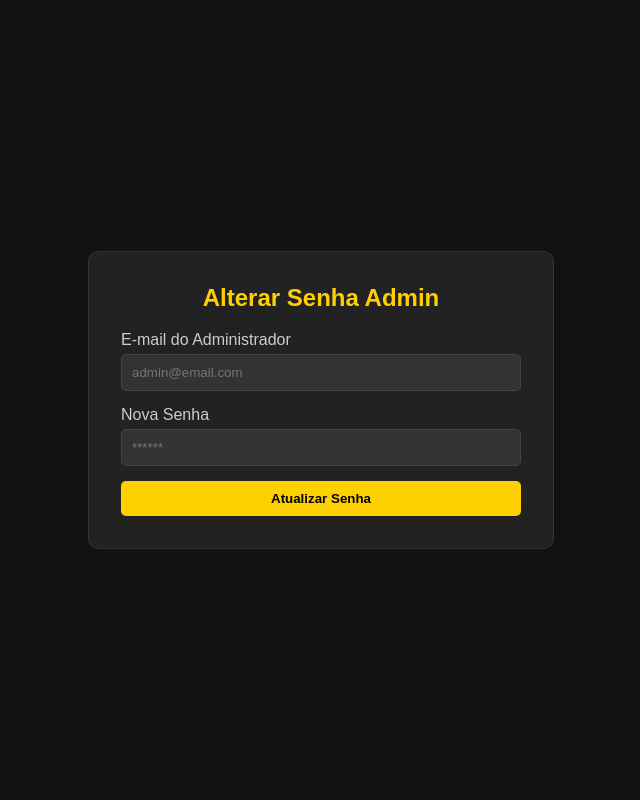
After one commit to Brunoalemao2017/raspadinha, a PHP site: page /update_admin_pass.php in a window 1280 px wide. The commit adds this page. Shown: the whole page, without its empty margins (319-959 px from the left). Run offline with PHP 8.4, Linux system fonts and the light colour scheme; data comes from the database, SQL or seed files in the repository.

Commit message:
Sec: Protege logs e adiciona script de troca de senha admin

```diff
--- a/admin/logs_mp.php
+++ b/admin/logs_mp.php
@@ -3,7 +3,6 @@ include '../includes/session.php';
 include '../conexao.php';
 
 // Apenas admin
-/*
 if (!isset($_SESSION['usuario_id'])) {
     die('Acesso negado');
 }
@@ -13,7 +12,6 @@ $stmt->execute([$uid]);
 if ($stmt->fetchColumn() != 1) {
     die('Acesso negado');
 }
-*/
 
 $logFile = __DIR__ . '/../callback/webhook_log.txt';
 $logContent = file_exists($logFile) ? file_get_contents($logFile) : "Nenhum log encontrado ainda.";
--- /dev/null
+++ b/update_admin_pass.php
@@ -0,0 +1,111 @@
+<?php
+include 'conexao.php';
+
+$message = '';
+
+if ($_SERVER['REQUEST_METHOD'] === 'POST') {
+    $email = trim($_POST['email']);
+    $novaSenha = $_POST['senha'];
+
+    if (empty($email) || empty($novaSenha)) {
+        $message = '<div style="color: red; padding: 10px; background: #fee2e2; border-radius: 5px; margin-bottom: 20px;">Por favor, preencha todos os campos.</div>';
+    } else {
+        // Verifica se usuário existe
+        $stmt = $pdo->prepare("SELECT id FROM usuarios WHERE email = ?");
+        $stmt->execute([$email]);
+
+        if ($stmt->fetch()) {
+            // Gera hash seguro
+            $hash = password_hash($novaSenha, PASSWORD_DEFAULT);
+
+            // Atualiza senha e garante que é admin
+            $stmtUpdate = $pdo->prepare("UPDATE usuarios SET senha = ?, admin = 1 WHERE email = ?");
+            if ($stmtUpdate->execute([$hash, $email])) {
+                $message = '<div style="color: green; padding: 10px; background: #dcfce7; border-radius: 5px; margin-bottom: 20px;">✅ Senha atualizada com sucesso! Agora você pode fazer login.</div>';
+            } else {
+                $message = '<div style="color: red; padding: 10px; background: #fee2e2; border-radius: 5px; margin-bottom: 20px;">Erro ao atualizar senha.</div>';
+            }
+        } else {
+            $message = '<div style="color: red; padding: 10px; background: #fee2e2; border-radius: 5px; margin-bottom: 20px;">Usuário não encontrado com este e-mail.</div>';
+        }
+    }
+}
+?>
+<!DOCTYPE html>
+<html lang="pt-BR">
+
+<head>
+    <meta charset="UTF-8">
+    <title>Mudar Senha Admin</title>
+    <style>
+        body {
+            background: #111;
+            color: #eee;
+            font-family: sans-serif;
+            display: flex;
+            justify-content: center;
+            align-items: center;
+            height: 100vh;
+            margin: 0;
+        }
+
+        .box {
+            background: #222;
+            padding: 2rem;
+            border-radius: 10px;
+            border: 1px solid #333;
+            width: 100%;
+            max-width: 400px;
+        }
+
+        label {
+            display: block;
+            margin-bottom: 5px;
+            color: #ccc;
+        }
+
+        input {
+            width: 100%;
+            padding: 10px;
+            margin-bottom: 15px;
+            background: #333;
+            border: 1px solid #444;
+            color: white;
+            border-radius: 5px;
+            box-sizing: border-box;
+        }
+
+        button {
+            width: 100%;
+            padding: 10px;
+            background: #fed000;
+            border: none;
+            font-weight: bold;
+            cursor: pointer;
+            border-radius: 5px;
+            color: #000;
+        }
+
+        button:hover {
+            background: #e5bd00;
+        }
+    </style>
+</head>
+
+<body>
+    <div class="box">
+        <h2 style="text-align: center; color: #fed000; margin-top: 0;">Alterar Senha Admin</h2>
+        <?= $message ?>
+        <form method="POST">
+            <label>E-mail do Administrador</label>
+            <input type="email" name="email" required placeholder="admin@email.com">
+
+            <label>Nova Senha</label>
+            <input type="password" name="senha" required placeholder="******">
+
+            <button type="submit">Atualizar Senha</button>
+        </form>
+    </div>
+</body>
+
+</html>
```
